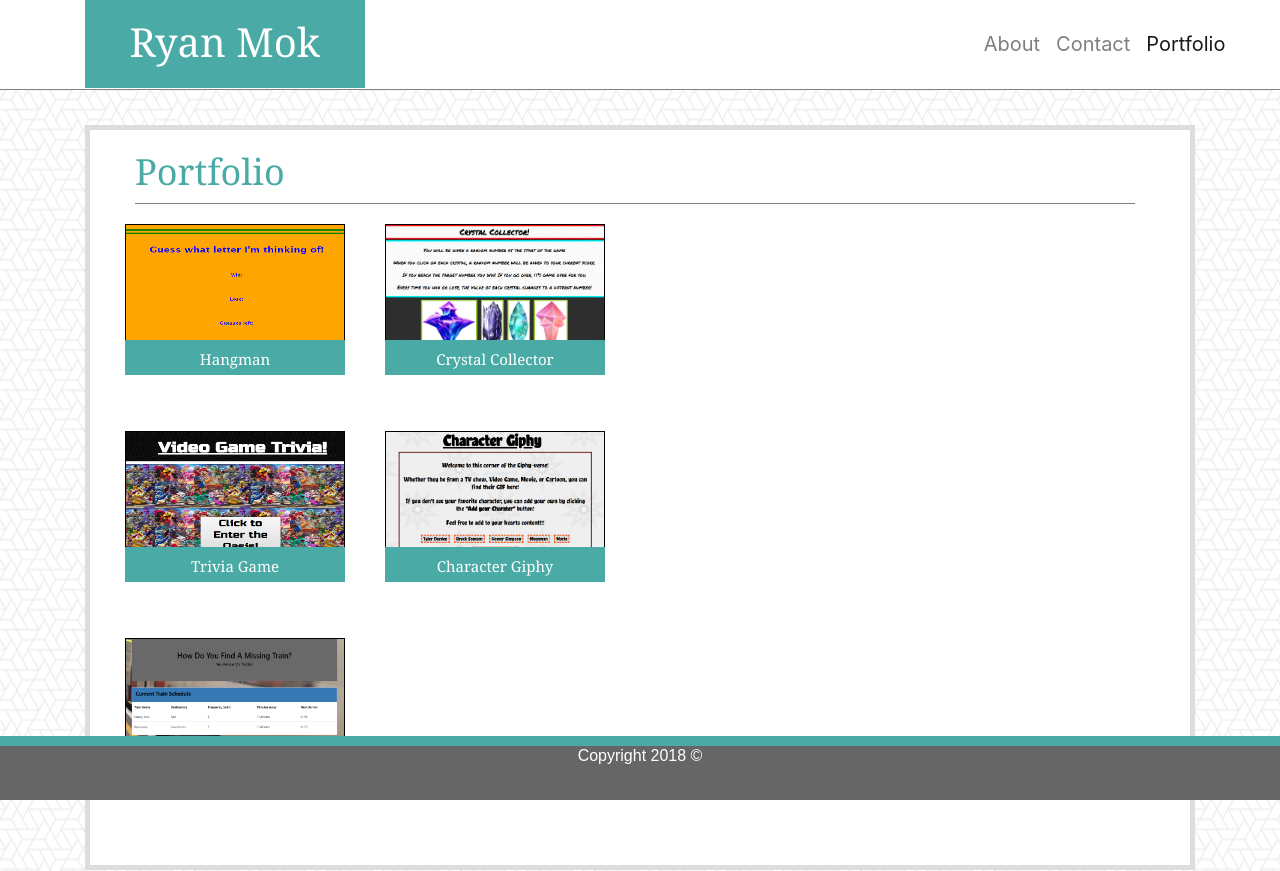
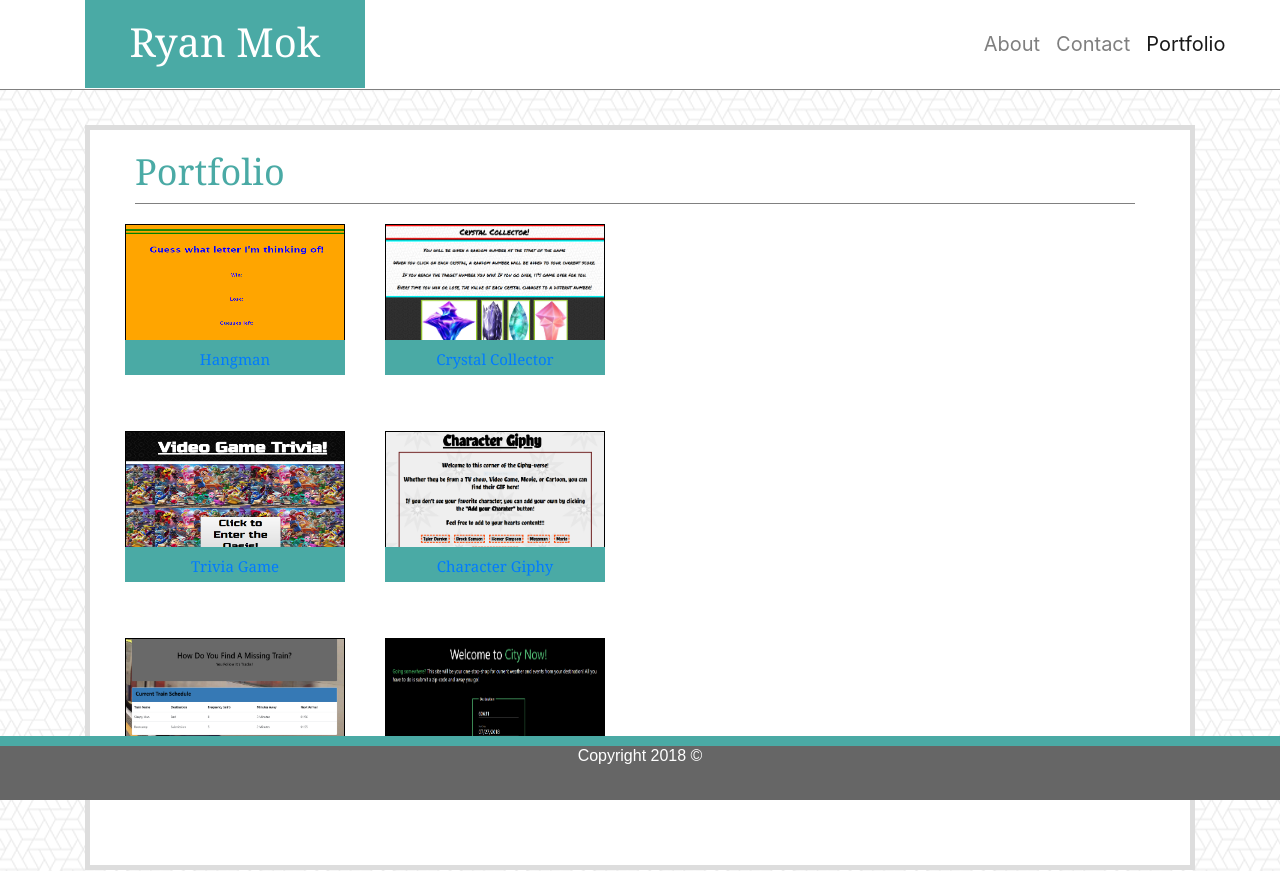
Before and after one commit to mokryan2/Bootstrap-Portfolio, a plain HTML site: page portfolio.html in a window 1280 px wide. Drawn offline with nearby package versions, Linux system fonts and the light colour scheme.

Commit message:
Added deployed links

```diff
--- a/assets/style.css
+++ b/assets/style.css
@@ -94,6 +94,9 @@ navbar.navbar-expand-lg.navbar-light.bg-light {
     width: 220px;
     border:1px solid black;
 }
+.imageToken:hover{
+    cursor: pointer;
+}
 
 .imgTag {
     position: absolute;
@@ -107,6 +110,10 @@ navbar.navbar-expand-lg.navbar-light.bg-light {
     height: 35px;
     padding-top: 8px;
     text-align: center;
+}
+
+.imgTag:hover{
+    cursor: pointer;
 }
 
 /* Contact Page */
--- a/portfolio.html
+++ b/portfolio.html
@@ -60,11 +60,11 @@
                     <div class="col-lg-12 col-md-12 col-sm-12 col-xs-4 col-xs-offset-4">
                         <div class="imagePort">
                             <img src="assets/images/Psychic.PNG" alt="Psychic" class="imageToken">
-                            <div class="imgTag">Hangman</div>
+                            <div class="imgTag"><a href="https://mokryan2.github.io/Psychic-Game/">Hangman</div>
                         </div>
                         <div class="imagePort">
                             <img src="assets/images/Crystal.PNG" alt="Crystal Collector" class="imageToken">
-                            <div class="imgTag">Crystal Collector</div>
+                            <div class="imgTag"><a href="https://mokryan2.github.io/unit-4-game/">Crystal Collector</div>
                         </div>
                     </div>
                 </div>
@@ -72,11 +72,11 @@
                     <div class="col-lg-12 col-md-12 col-sm-12 col-xs-4 col-xs-offset-4">
                         <div class="imagePort">
                             <img src="assets/images/Trivia.PNG" alt="Trivia Game" class="imageToken">
-                            <div class="imgTag">Trivia Game</div>
+                            <div class="imgTag"><a href="https://mokryan2.github.io/TriviaGame/">Trivia Game</div>
                         </div>
                         <div class="imagePort">
                             <img src="assets/images/GIPHY.PNG" alt="Character Giphy" class="imageToken">
-                            <div class="imgTag">Character Giphy</div>
+                            <div class="imgTag"><a href="https://mokryan2.github.io/Giphy/">Character Giphy</div>
                         </div>
                     </div>
                 </div>
@@ -84,7 +84,11 @@
                     <div class="col-lg-12 col-md-12 col-sm-12 col-xs-4 col-xs-offset-4">
                         <div class="imagePort">
                             <img src="assets/images/Train.PNG" alt="Train Schedule" class="imageToken">
-                            <div class="imgTag">Train Schedule</div>
+                            <div class="imgTag"><a href="https://mokryan2.github.io/Train-Schedule/">Train Schedule</div>
+                        </div>
+                        <div class="imagePort">
+                            <img src="assets/images/City-Nao.PNG" alt="City Now" class="imageToken">
+                            <div class="imgTag"><a href="https://Chaelor.github.io/City-Nao/">TCity Now</div>
                         </div>
                     </div>
                 </div>
```
